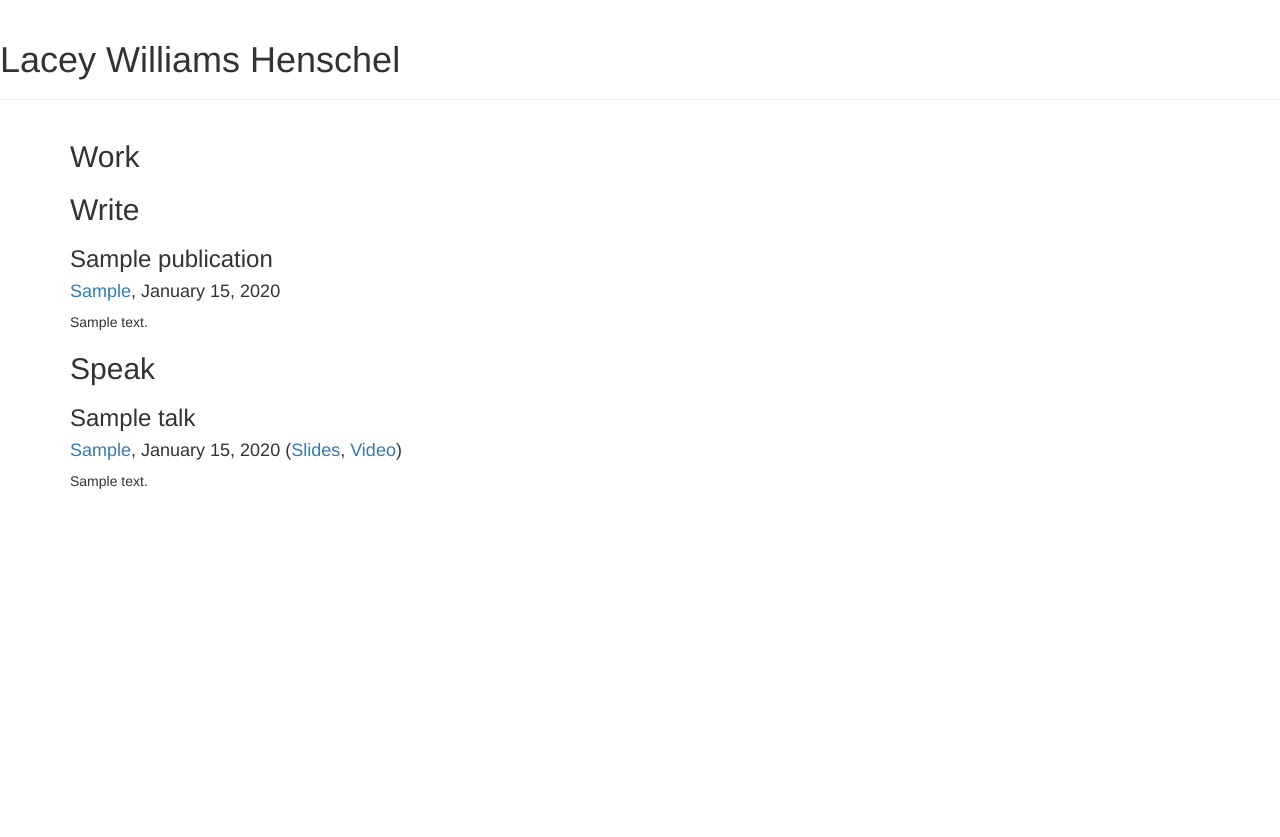
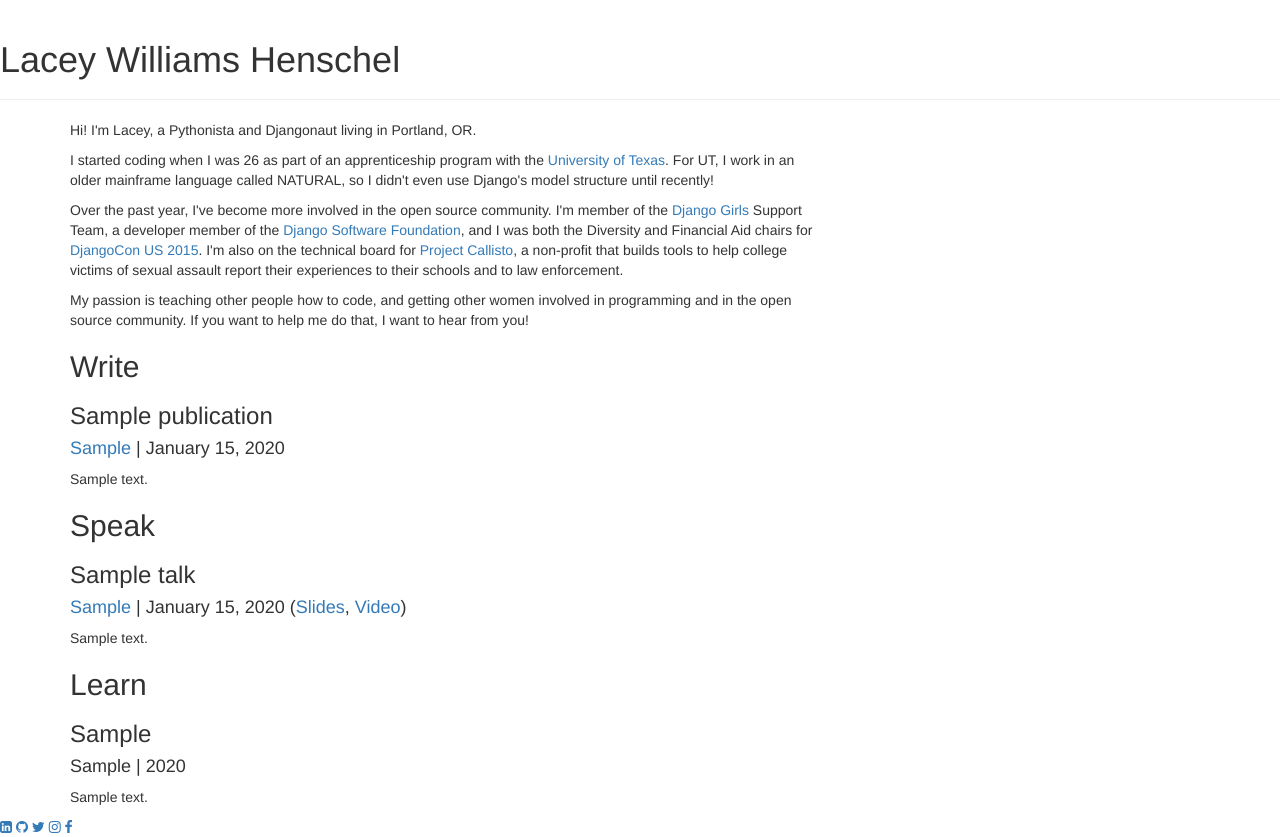
Before and after one commit to williln/laceynwilliams.com, a Django app: page / in a window 1280 px wide. Before the commit the page ends 489 px from the top, so only its background shows below. Run offline with Django 3.2, Linux system fonts and the light colour scheme; tables that the repository leaves empty hold one stand-in row (values such as "Sample post"); data that the repository does not hold is empty; some libraries are stand-ins or nearby versions.

Commit message:
Added description and social media links

```diff
--- a/jobs/admin.py
+++ b/jobs/admin.py
@@ -1,6 +1,7 @@
 from django.contrib import admin
-from .models import Job, Talk, Publication
+from .models import Job, Talk, Publication, Education
 
 admin.site.register(Job)
 admin.site.register(Talk)
 admin.site.register(Publication)
+admin.site.register(Education)
--- a/jobs/models.py
+++ b/jobs/models.py
@@ -41,3 +41,14 @@
 
     def __str__(self):
         return self.title
+
+class Education(models.Model):
+    university =  models.CharField(max_length=200)
+    city = models.CharField(max_length=100)
+    state = models.CharField(max_length=2)
+    grad_date = models.DateTimeField(default=timezone.now)
+    degree = models.CharField(max_length=200)
+    notes = models.TextField()
+
+    def __str__(self):
+        return self.degree + ', ' + self.university
--- a/jobs/templates/jobs/base.html
+++ b/jobs/templates/jobs/base.html
@@ -4,7 +4,7 @@
         <title>{% block title %}Lacey Williams Henschel{% endblock %}</title>
         <link rel="stylesheet" href="//maxcdn.bootstrapcdn.com/bootstrap/3.2.0/css/bootstrap.min.css">
         <link rel="stylesheet" href="//maxcdn.bootstrapcdn.com/bootstrap/3.2.0/css/bootstrap-theme.min.css">
-        <link href='//fonts.googleapis.com/css?family=Lobster&subset=latin,latin-ext' rel='stylesheet' type='text/css'>
+        <link rel="stylesheet" href="https://maxcdn.bootstrapcdn.com/font-awesome/4.4.0/css/font-awesome.min.css">
         <!-- <link rel="stylesheet" href="{% static "css/blog.css" %}"> -->
     </head>
     <body>
@@ -14,10 +14,35 @@
         <div class="content container">
             <div class="row">
                 <div class="col-md-8">
+                <p>Hi! I'm Lacey, a Pythonista and Djangonaut living in
+                    Portland, OR.</p>
+                <p>I started coding when I was 26 as part of an apprenticeship
+                    program with the <a href="http://www.utexas.edu">University of Texas</a>. For UT, I work in an
+                    older mainframe language called NATURAL, so I didn't even
+                    use Django's model structure until recently! </p>
+                <p>Over the past year, I've become more involved in the open
+                    source community. I'm member of the <a href="https://djangogirls.org">Django Girls</a> Support
+                    Team, a developer member of the <a href="https://www.djangoproject.com/foundation/">Django Software Foundation</a>,
+                    and I was  both the Diversity and Financial Aid chairs for
+                    <a href="https://2015.djangocon.us/">DjangoCon US 2015</a>. I'm also on the technical board for
+                    <a href="https://www.projectcallisto.org/">Project Callisto</a>, a non-profit that builds tools to help
+                    college victims of sexual assault report their experiences
+                    to their schools and to law enforcement. </p>
+                <p>My passion is teaching other people how to code, and getting
+                    other women involved in programming and in the open source
+                    community. If you want to help me do that, I want to hear
+                    from you!</p>
                 {% block content %}
                 {% endblock %}
                 </div>
             </div>
         </div>
+        <div class="page-footer">
+            <a href="linkedin.com/in/laceynwilliams"><i class="fa fa-linkedin-square"></i></a>
+            <a href="https://github.com/williln"><i class="fa fa-github"></i></a>
+            <a href="http://twitter.com/laceynwilliams"><i class="fa fa-twitter"></i></a>
+            <a href="http://instagram.com/lacey_will"><i class="fa fa-instagram"></i></a>
+            <a href="http://facebook.com/laceynwilliams"><i class="fa fa-facebook"></i></a>
+        </div>
     </body>
 </html>
--- a/jobs/templates/jobs/job_list.html
+++ b/jobs/templates/jobs/job_list.html
@@ -3,12 +3,13 @@
 {% block title %}{% endblock %}
 
 {% block content %}
+	{% if jobs %}
 	<h2>Work</h2>
 		{% for job in jobs %}
 			<div>
 				<h3>{{ job.title}}</h3>
 				<h4><a href="{{ job.url }}">{{ job.company }}</a> | {{ job.city }}, {{ job.state }}</h4>
-			<p>{{ job.description }}</p>
+				<p>{{ job.description|linebreaks }}</p>
 				<p>{{ job.start_date|date:"F Y" }} -
 					{% if job.still_working %}
 						present
@@ -17,24 +18,28 @@
 					{% endif %}
 			</div>
 		{% endfor %}
+	{% endif %}
 
+	{% if publications %}
 		<h2>Write</h2>
 		{% for publication in publications %}
 			<div>
 				<h3>{{ publication.title}}</h3>
 				<h4><a href="{{ publication.url }}">
-				{{ publication.publications }}</a>,
+					{{ publication.publications }}</a> |
 					{{ publication.publish_date|date:"F d, Y" }}</h4>
-			<p>{{ publication.description }}</p>
+				<p>{{ publication.description|linebreaks }}</p>
 			</div>
 		{% endfor %}
+	{% endif %}
 
+	{% if talks %}
 		<h2>Speak</h2>
 		{% for talk in talks %}
 			<div>
 				<h3>{{ talk.title}}</h3>
 				<h4><a href="{{ talk.url }}">
-				{{ talk.conference }}</a>,
+					{{ talk.conference }}</a> |
 					{{ talk.talk_date|date:"F d, Y" }}
 					{% if talk.slides %}
 						(<a href="{{ talk.slides }}">Slides</a>,
@@ -43,7 +48,23 @@
 						<a href="{{ talk.video }}">Video</a>)
 					{% endif %}
 				</h4>
-			<p>{{ talk.description }}</p>
+				<p>{{ talk.description|linebreaks }}</p>
 			</div>
 		{% endfor %}
+	{% endif %}
+
+	{% if schools %}
+		<h2>Learn</h2>
+		{% for school in schools %}
+			<div>
+				<h3>{{ school.degree }}</h3>
+				<h4>{{ school.university }} |
+					{{ school.grad_date|date:"Y" }}
+				</h4>
+				{% if school.notes %}
+					<p>{{ school.notes|linebreaks }}</p>
+				{% endif %}
+			</div>
+		{% endfor %}
+	{% endif %}
 {% endblock %}
--- a/jobs/views.py
+++ b/jobs/views.py
@@ -1,12 +1,14 @@
 from django.shortcuts import render
-from .models import Job, Publication, Talk
+from .models import Job, Publication, Talk, Education
 
 def job_list(request):
 	jobs = Job.objects.all().order_by('end_date').reverse()
 	publications = Publication.objects.all().order_by('publish_date').reverse()
 	talks = Talk.objects.all().order_by('talk_date').reverse()
+	schools = Education.objects.all().order_by('grad_date').reverse()
 	return render(request, 'jobs/job_list.html', {
 		'jobs': jobs,
 		'publications': publications,
 		'talks': talks,
+		'schools': schools,
 		})
```
Also changed, not shown: lacey/constants.py (added, +29 -0 lines), jobs/migrations/0006_education.py (added), jobs/migrations/0007_auto_20150729_1724.py (added), jobs/migrations/0008_me.py (added), jobs/migrations/0009_delete_me.py (added). Lines whose indentation alone changed are shown as unchanged.
